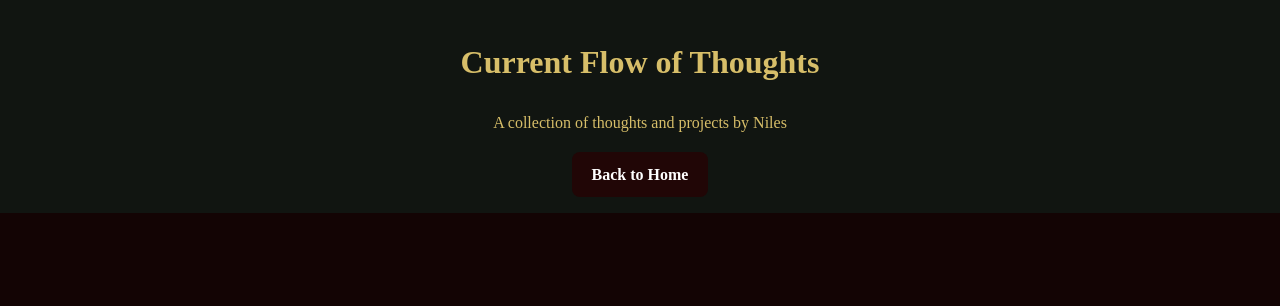
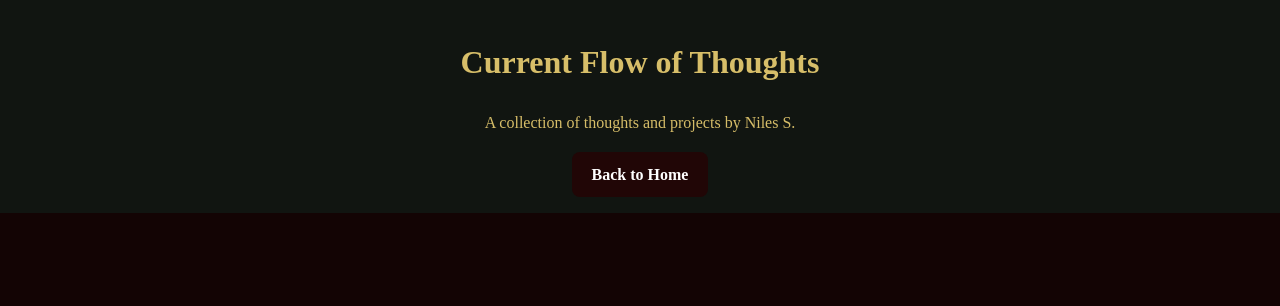
Before and after one commit to n-samaniego/Current-Flow-of-Thoughts, a Jekyll site: the page built from index.html, in a window 1280 px wide. Shown: the top 306 px of the page. Built offline with Jekyll 4.4.1, drawn with Linux system fonts in a browser that asks for light colours; the list of posts is cut into pages by our own code.

```diff
--- a/_config.yml
+++ b/_config.yml
@@ -1,5 +1,5 @@
 title: "Current Flow of Thoughts"
-author: "Niles"
+author: "Niles S."
 baseurl: "/Current-Flow-of-Thoughts"
 permalink: "/blog/:title/"
 reverse: true
```
